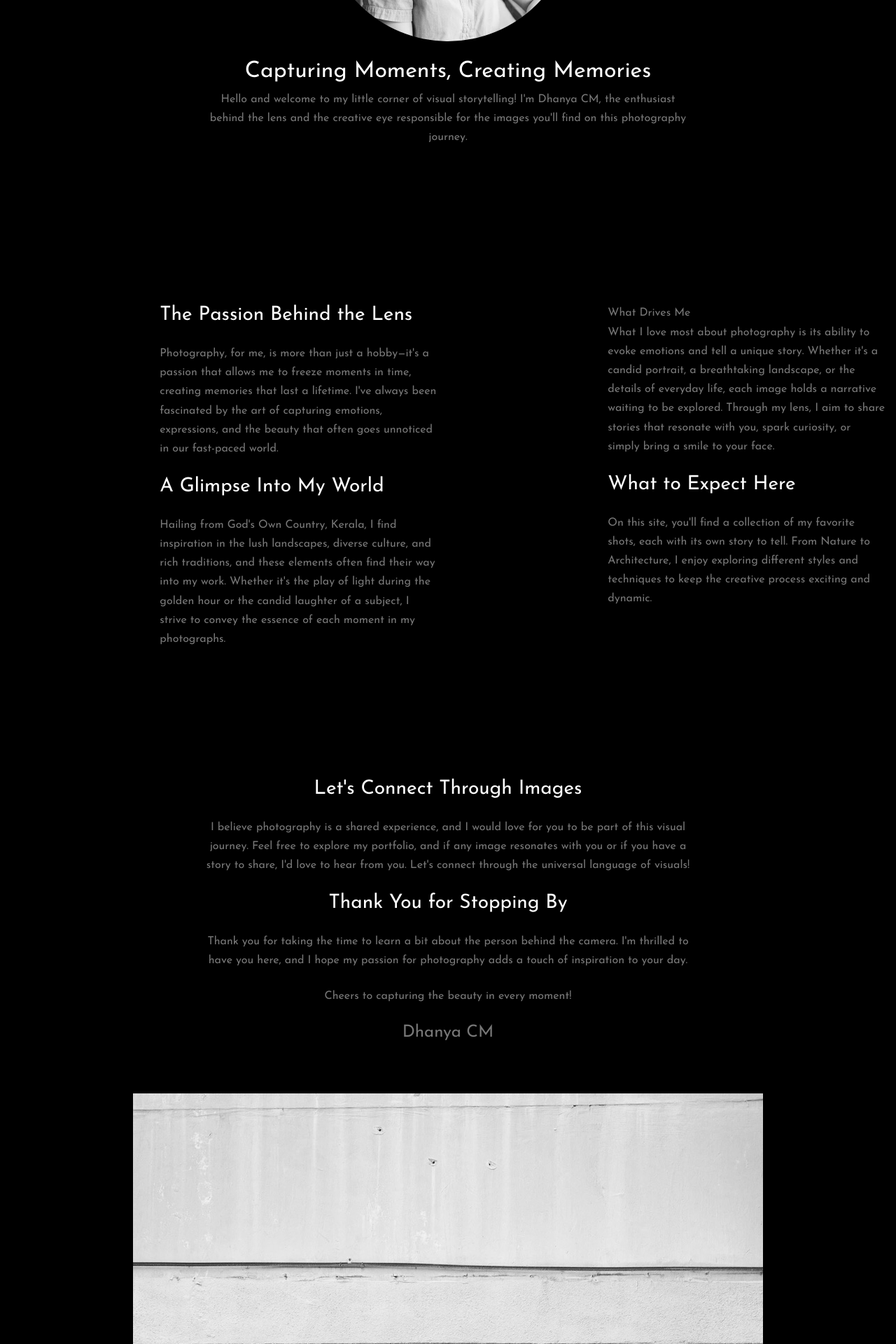
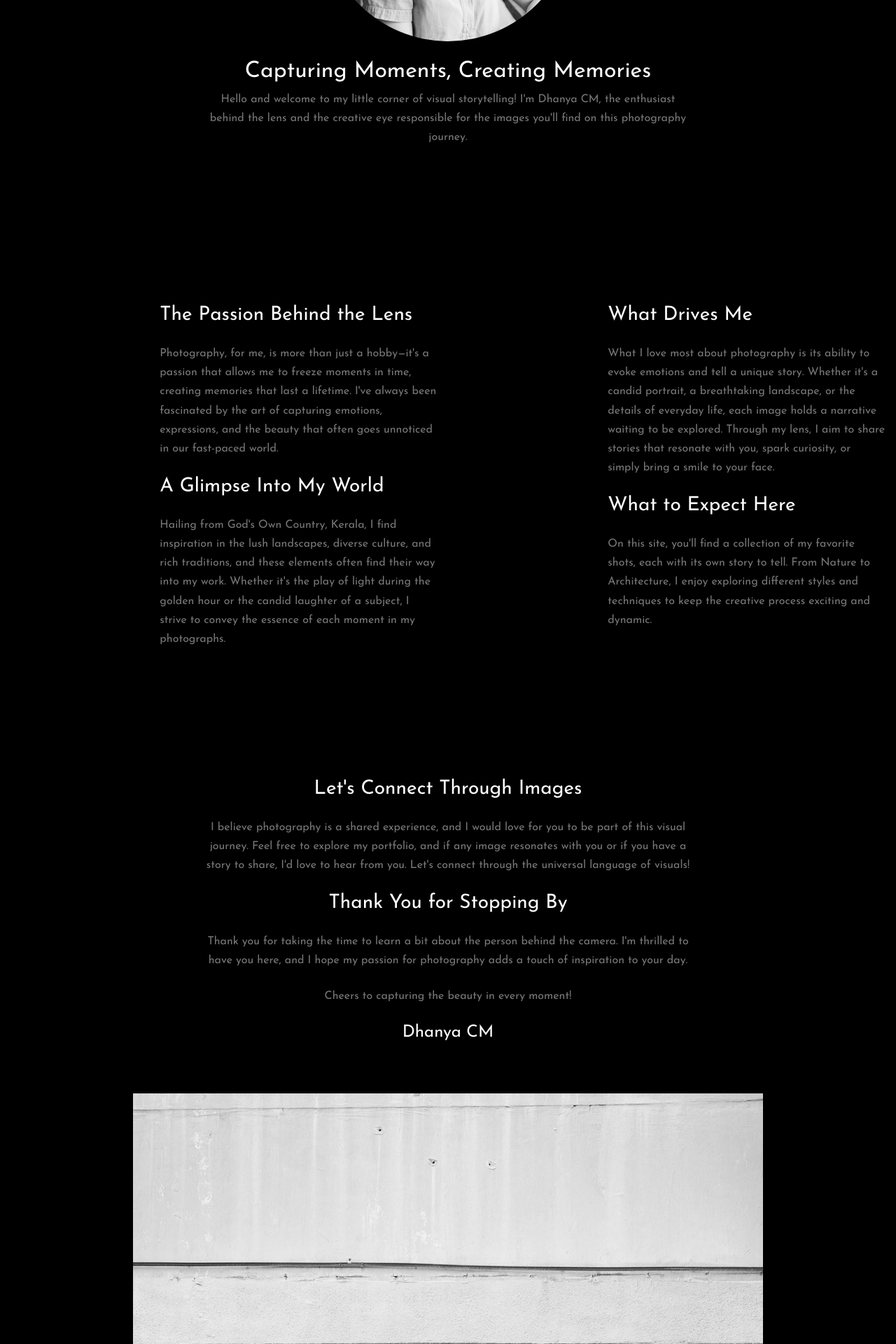
Before and after one commit to dhanyacm/peacockframes, a Jekyll site: the page built from about.html, in a window 1280 px wide. Shown: the part 685-2605 px from the top of the page at 70% size. Built offline with Jekyll 4.4.1, drawn with Linux system fonts in a browser that asks for light colours; some web fonts are replaced; a script that is not in the unit is left out.

Commit message:
Update about.html

```diff
--- a/about.html
+++ b/about.html
@@ -10,7 +10,6 @@ frontpage: false
       <div class="container-fluid">
 
         <div class="row justify-content-center">
-
           <div class="col-md-7">
             <div class="row mb-5">
               <div class="col-12 ">
@@ -18,11 +17,9 @@ frontpage: false
               </div>
             </div>
           </div>
-
         </div>
 
          <div class="row site-section justify-content-center">
-
           <div class="col-md-7 text-center mb-5">
             <img src="images/person_2.jpg" alt="Image" class="img-fluid w-50 rounded-circle mb-4">
             <div class="col-12 ">
@@ -44,7 +41,7 @@ frontpage: false
           </div>
 
           <div class="col-md-4 ml-auto">
-            <h3class="text-white font-weight-light mb-4">What Drives Me</h3>
+            <h3 class="text-white font-weight-light mb-4">What Drives Me</h3>
             <p class="mb-4">What I love most about photography is its ability to evoke emotions and tell a unique story. Whether it's a candid portrait, a breathtaking landscape, or the details of everyday life, each image holds a narrative waiting to be explored. Through my lens, I aim to share stories that resonate with you, spark curiosity, or simply bring a smile to your face.</p>
 
             <h3 class="text-white font-weight-light mb-4">What to Expect Here</h3>
@@ -63,7 +60,7 @@ frontpage: false
             <p class="mb-4">Thank you for taking the time to learn a bit about the person behind the camera. I'm thrilled to have you here, and I hope my passion for photography adds a touch of inspiration to your day.
             </p>
             <p class="mb-4">Cheers to capturing the beauty in every moment!</p>
-            <h4 class="font-weight-light mb-4">Dhanya CM</h4>
+            <h4 class="text-white font-weight-light mb-4">Dhanya CM</h4>
          </div>
 
           <div class="row mb-5">
```
